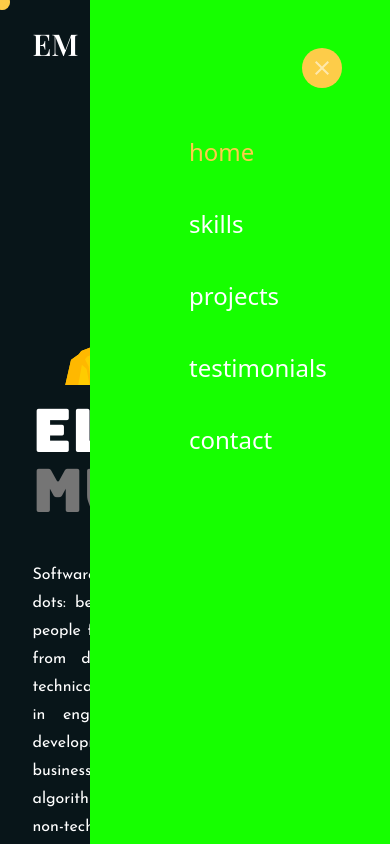
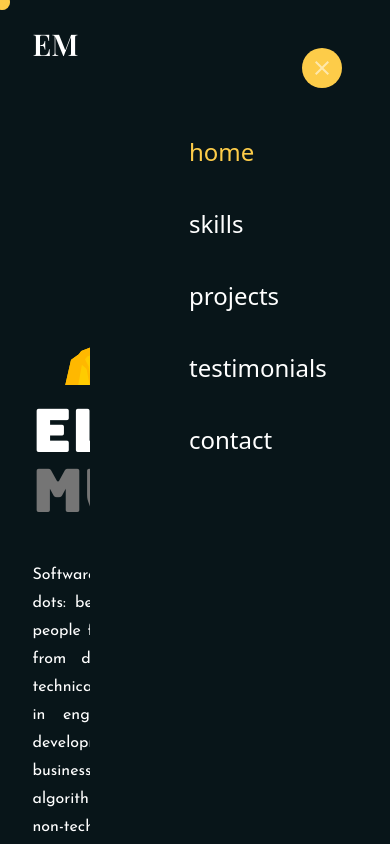
Before and after one commit to ElijahMwambazi/portfolio-site, a React (Vite) app: page / in a window 390 px wide. Both pictures are taken after a click on the button 337 px from the left and 44 px from the top of the page. Shown: the top 844 px of the page. Built offline with nearby package versions, Linux system fonts and the light colour scheme.

Commit message:
Changed mobile navbar background to dark-green

```diff
--- a/src/scenes/navbar.scene.tsx
+++ b/src/scenes/navbar.scene.tsx
@@ -57,7 +57,7 @@ const NavBar = ({
         {/* MOBILE NAVBAR POPUP */}
         {!isAboveSmallScreens &&
           isMenuToggled && (
-            <div className="fixed right-0 bottom-0 h-full bg-green w-[300px]">
+            <div className="fixed right-0 bottom-0 h-full bg-dark-green w-[300px]">
               {/* MOBLIE NAVBAR CLOSE BUTTON */}
               <div className="flex justify-end p-12">
                 <MenuButton
```
